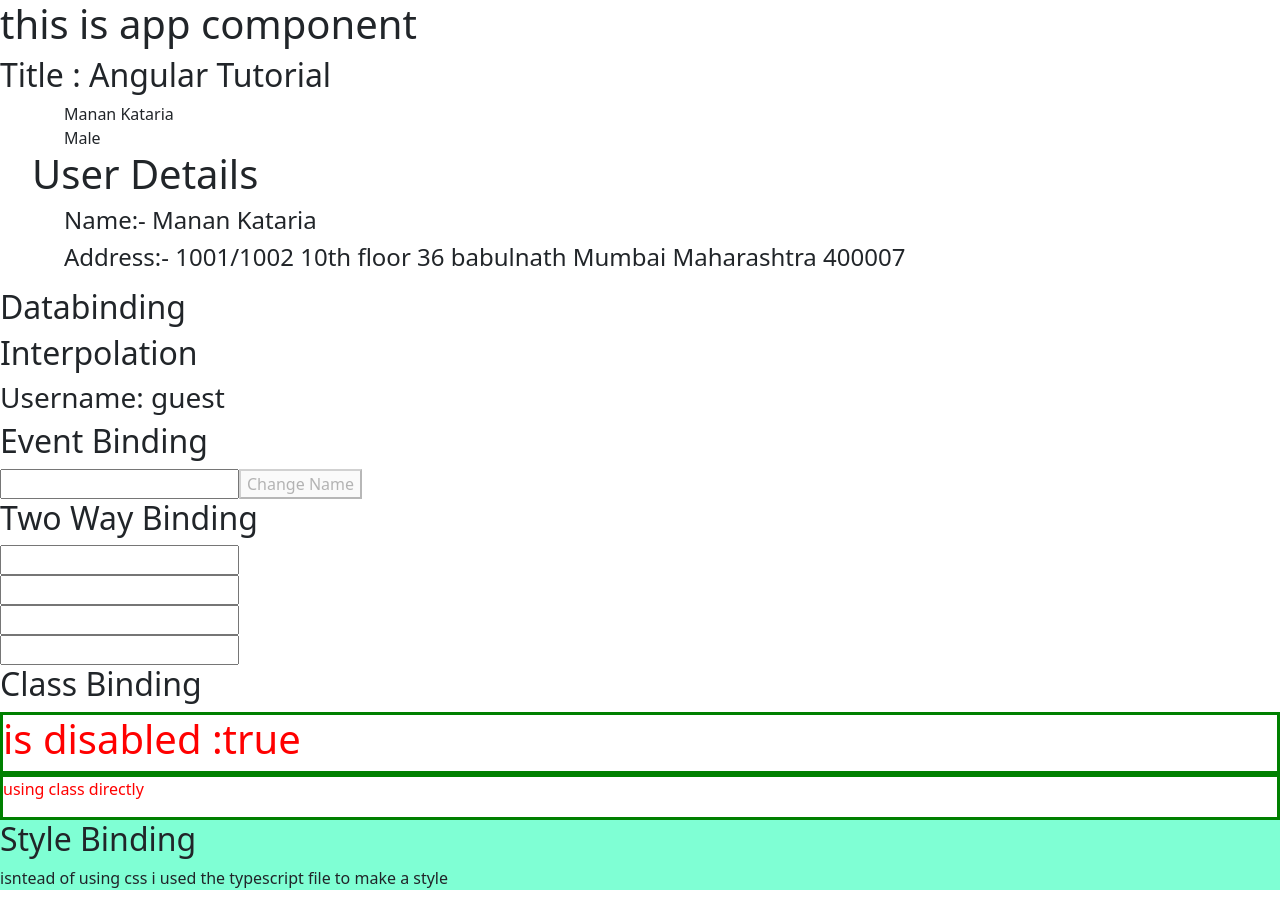
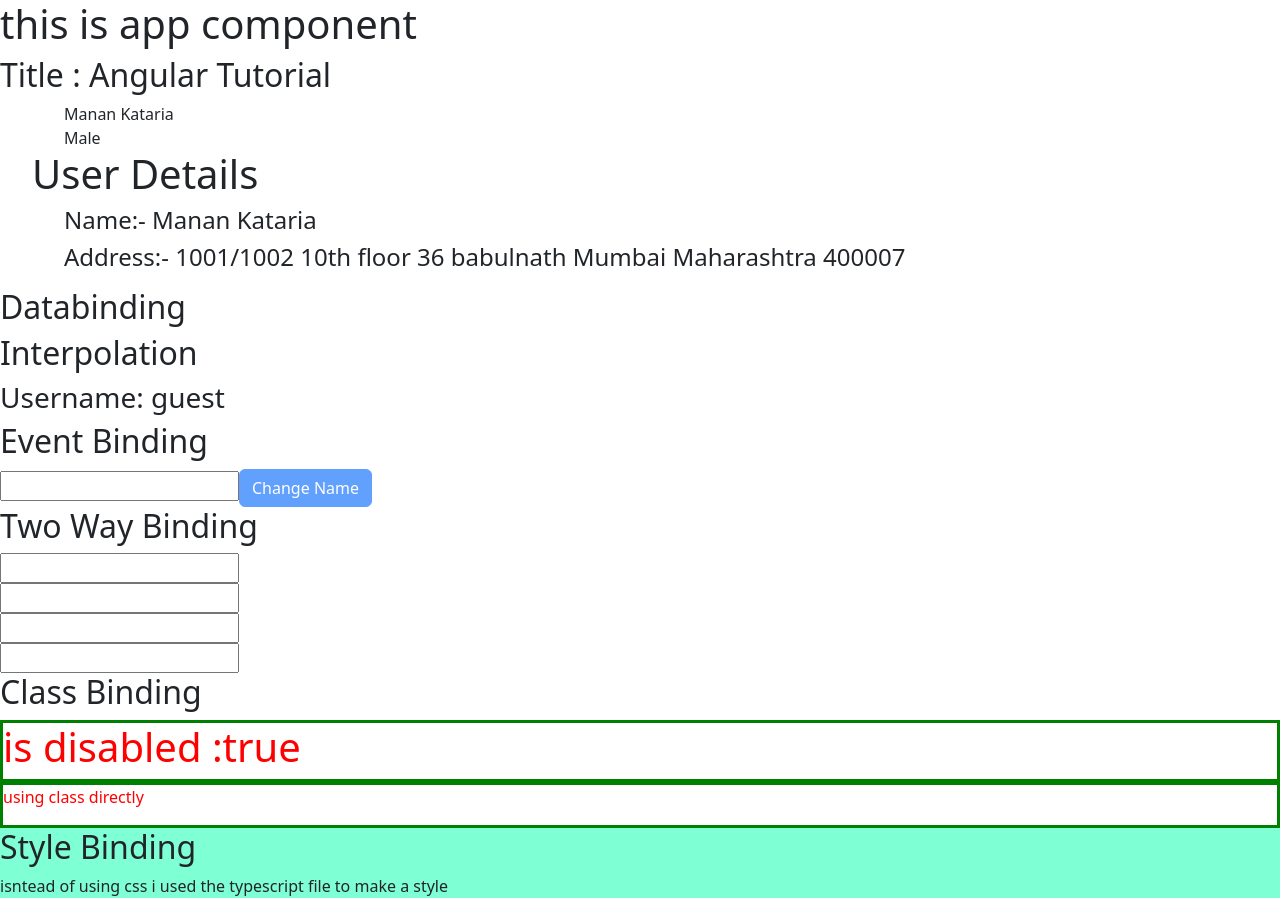
Before and after one commit to mananhiteshkataria/myapp, an Angular app: page / in a window 1280 px wide. Built offline with nearby package versions, Linux system fonts and the light colour scheme.

Commit message:
changed button to bootstrap class to see if works

```diff
--- a/src/app/databind/databind.component.html
+++ b/src/app/databind/databind.component.html
@@ -12,7 +12,7 @@
         <div>
             <h2>Event Binding</h2>
             <input type="text" #un (input)="handleChange(un.value)">
-            <button [disabled]="isDisabled" (click) ='updatename(un.value)'>Change Name</button>
+            <button class="btn btn-primary" [disabled]="isDisabled" (click) ='updatename(un.value)'>Change Name</button>
         </div>
         <div>
             <h2>Two Way Binding</h2>
```
